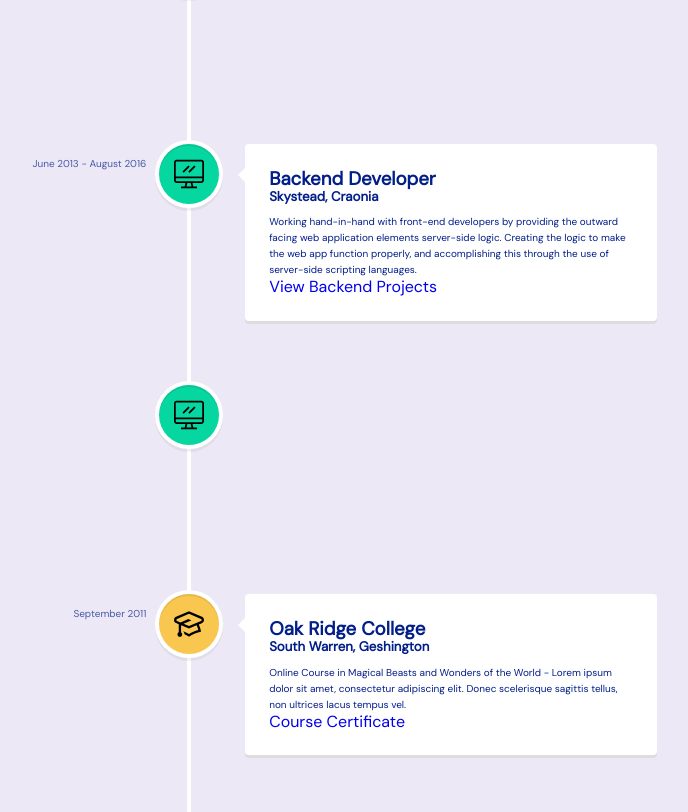
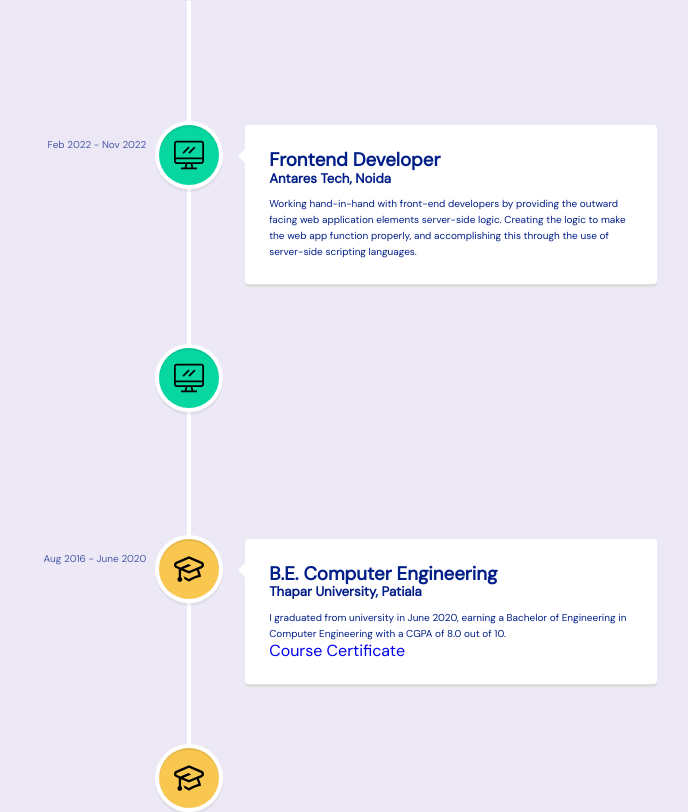
Before and after one commit to kunalvirmani98/portfolio, a Next.js app: page / in a window 1280 px wide. Shown: the part 1060-1872 px from the top of the page, without its empty margins (451-1139 px from the left). Built offline with nearby package versions, Linux system fonts and the light colour scheme.

Commit message:
changed content

```diff
--- a/src/constants/constants.js
+++ b/src/constants/constants.js
@@ -53,61 +53,52 @@ export const TimeLineData = [
 export const timelineElements = [
   {
     id: 1,
-    title: "Frontend Developer",
-    location: "Dragontail, Ascana",
+    title: "SDE-1",
+    location: "RateGain, Noida",
     description:
       "Converting data to a graphical interface, through the use of HTML, CSS, and JavaScript, so that users can view and interact with that data.",
-    buttonText: "View Frontend Projects",
-    date: "August 2016 - present",
+    // buttonText: "View Frontend Projects",
+    date: "Dec 2022 - present",
     icon: "work",
   },
   {
     id: 2,
-    title: "Backend Developer",
-    location: "Skystead, Craonia",
+    title: "Frontend Developer",
+    location: "Antares Tech, Noida",
     description:
       "Working hand-in-hand with front-end developers by providing the outward facing web application elements server-side logic. Creating the logic to make the web app function properly, and accomplishing this through the use of server-side scripting languages.",
-    buttonText: "View Backend Projects",
-    date: "June 2013 - August 2016",
+    // buttonText: "View Backend Projects",
+    date: "Feb 2022 - Nov 2022",
     icon: "work",
   },
   {
     id: 3,
-    title: "Quality Assurance Engineer",
-    location: "South Warren, Geshington",
+    title: "Software Developer",
+    location: "Ericsson, Gurgaon",
     description:
       "Assessing the quality of specifications and technical design documents in order to ensure timely, relevant and meaningful feedback.",
-    buttonText: "Company Website",
-    date: "September 2011 - June 2013",
+    // buttonText: "Company Website",
+    date: "Aug 2020 - Feb 2022",
     icon: "work",
   },
   {
     id: 4,
-    title: "Oak Ridge College",
-    location: "South Warren, Geshington",
+    title: "B.E. Computer Engineering",
+    location: "Thapar University, Patiala",
     description:
-      "Online Course in Magical Beasts and Wonders of the World - Lorem ipsum dolor sit amet, consectetur adipiscing elit. Donec scelerisque sagittis tellus, non ultrices lacus tempus vel.",
+      "I graduated from university in June 2020, earning a Bachelor of Engineering in Computer Engineering with a CGPA of 8.0 out of 10.",
     buttonText: "Course Certificate",
-    date: "September 2011",
+    date: "Aug 2016 - June 2020",
     icon: "school",
   },
   {
     id: 5,
-    title: "Hawking College",
-    location: "Skystead, Craonia",
+    title: "S.S.D.P.S",
+    location: "Jalandhar, Punjab",
     description:
-      "College - Lorem ipsum dolor sit amet, consectetur adipiscing elit. Donec scelerisque sagittis tellus, non ultrices lacus tempus vel.",
-    buttonText: "College Projects",
-    date: "2007 - 2011",
-    icon: "school",
-  },
-  {
-    id: 6,
-    title: "Marble Hills Grammar School",
-    location: "Dragontail, Ascana",
-    description:
-      "Highschool - Lorem ipsum dolor sit amet, consectetur adipiscing elit. Donec scelerisque sagittis tellus, non ultrices lacus tempus vel.",
-    date: "2003 - 2007",
+      "I completed my Class 12 education with a percentage of 88.6%, with main subjects being Physics, Chemistry, and Mathematics.",
+    // buttonText: "College Projects",
+    date: "2014 - 2016",
     icon: "school",
   },
 ];
```
